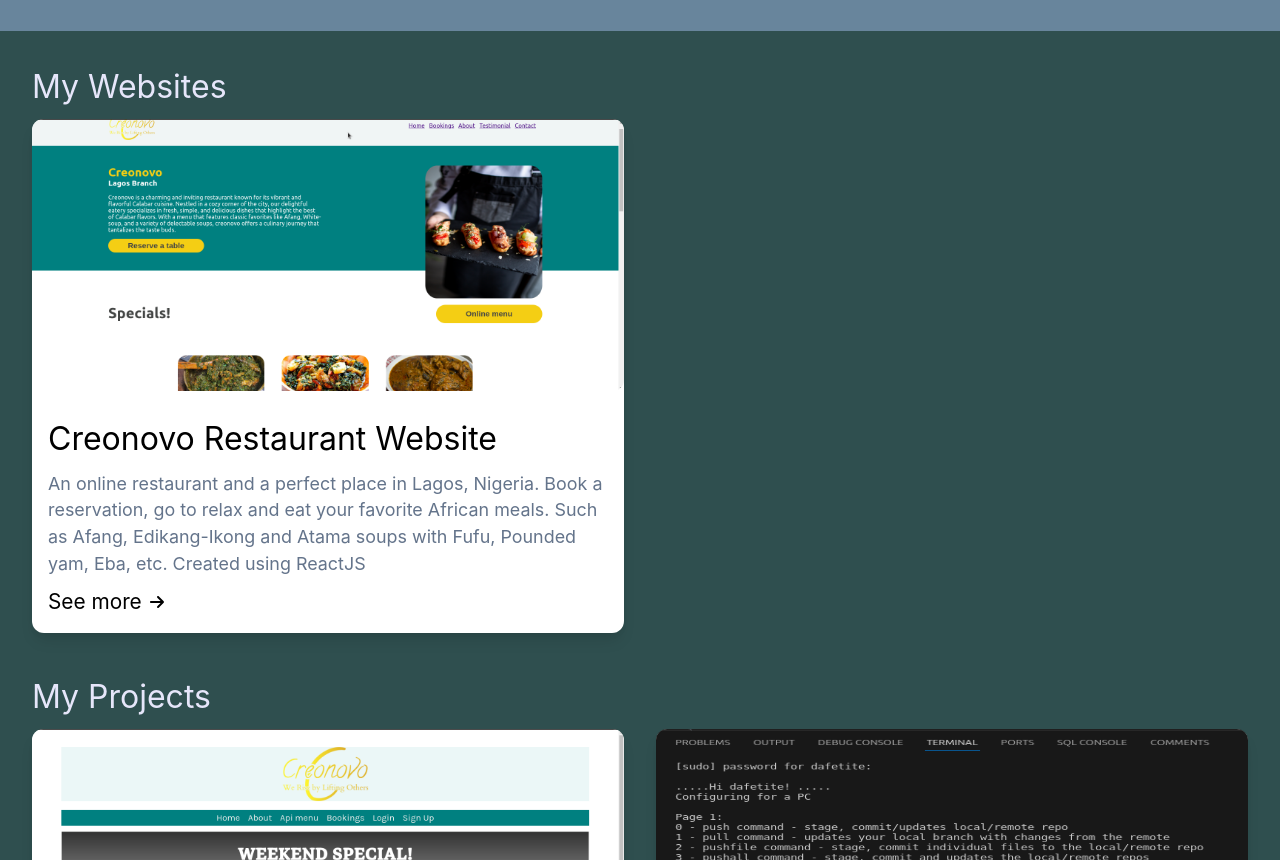
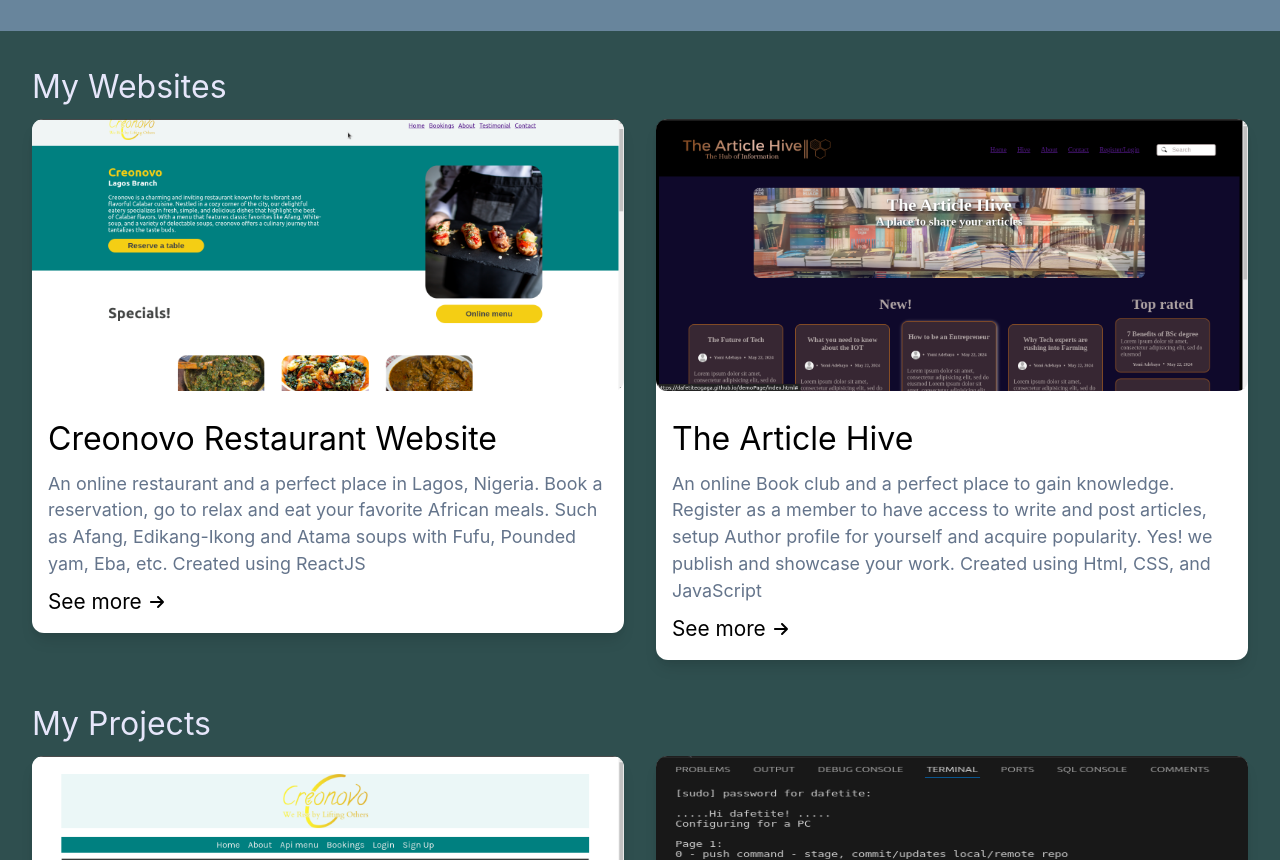
Before and after one commit to DafetiteOgaga/dafetite, a React (Create React App) app: page / in a window 1280 px wide. Shown: the part 572-1432 px from the top of the page. Built offline with nearby package versions, Linux system fonts and the light colour scheme.

Commit message:
new: article-hive website photo

```diff
--- a/src/components/ProjectsSection.js
+++ b/src/components/ProjectsSection.js
@@ -12,6 +12,15 @@
       soups with Fufu, Pounded yam, Eba, etc. Created using ReactJS`,
      url: "https://creonovo-restaurant.web.app/",
     getImageSrc: () => require("../images/creonovo-website.png"),
+  },
+  {
+    title: "The Article Hive",
+    description:
+      `An online Book club and a perfect place to gain knowledge. Register as a member to
+      have access to write and post articles, setup Author profile for yourself and acquire
+      popularity. Yes! we publish and showcase your work. Created using Html, CSS, and JavaScript`,
+     url: "https://dafetiteogaga.github.io/article-hive/",
+    getImageSrc: () => require("../images/article-hive.png"),
   },
 ]
 
```
Also changed, not shown: src/images/article-hive.png (added).
